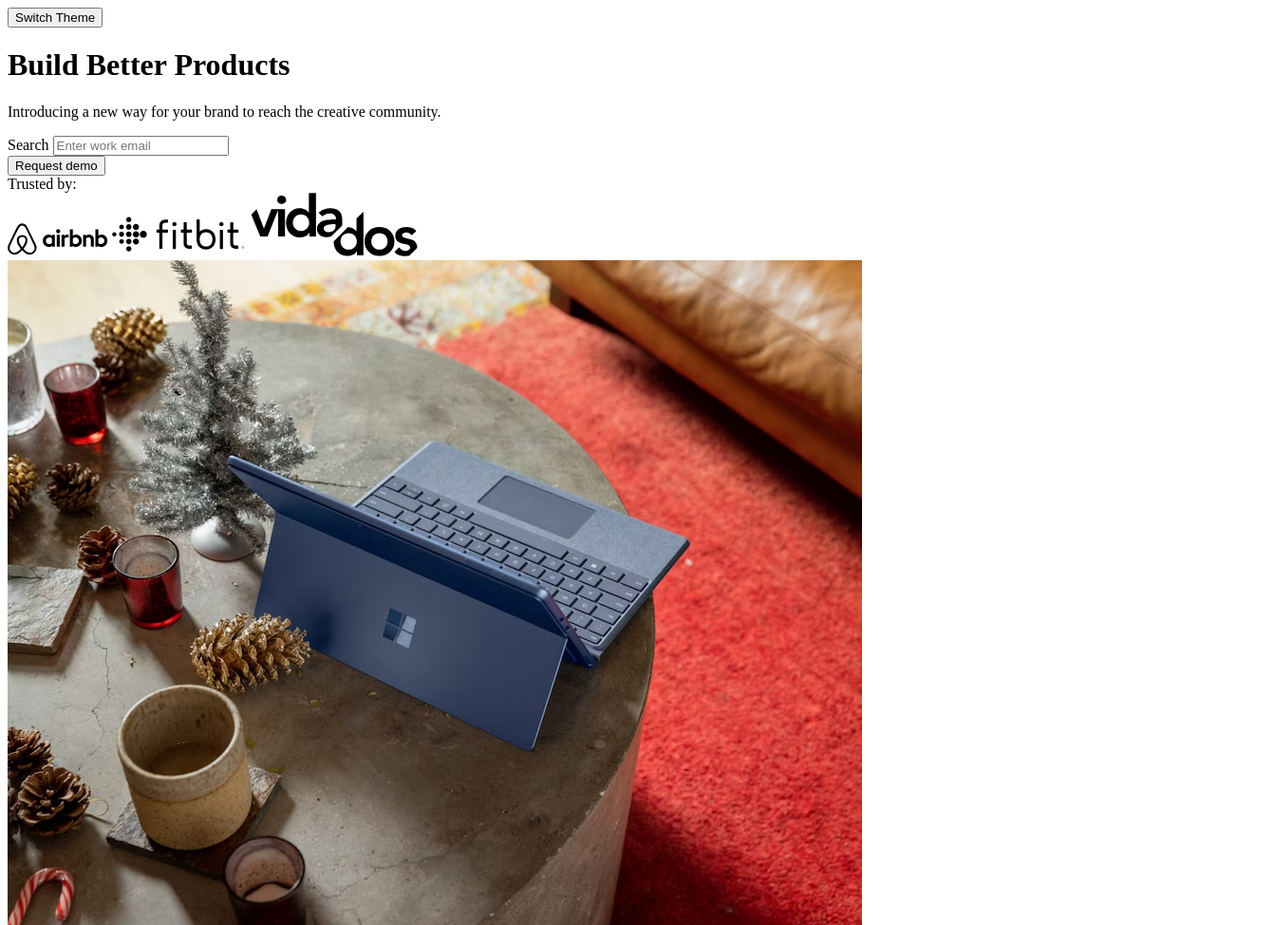
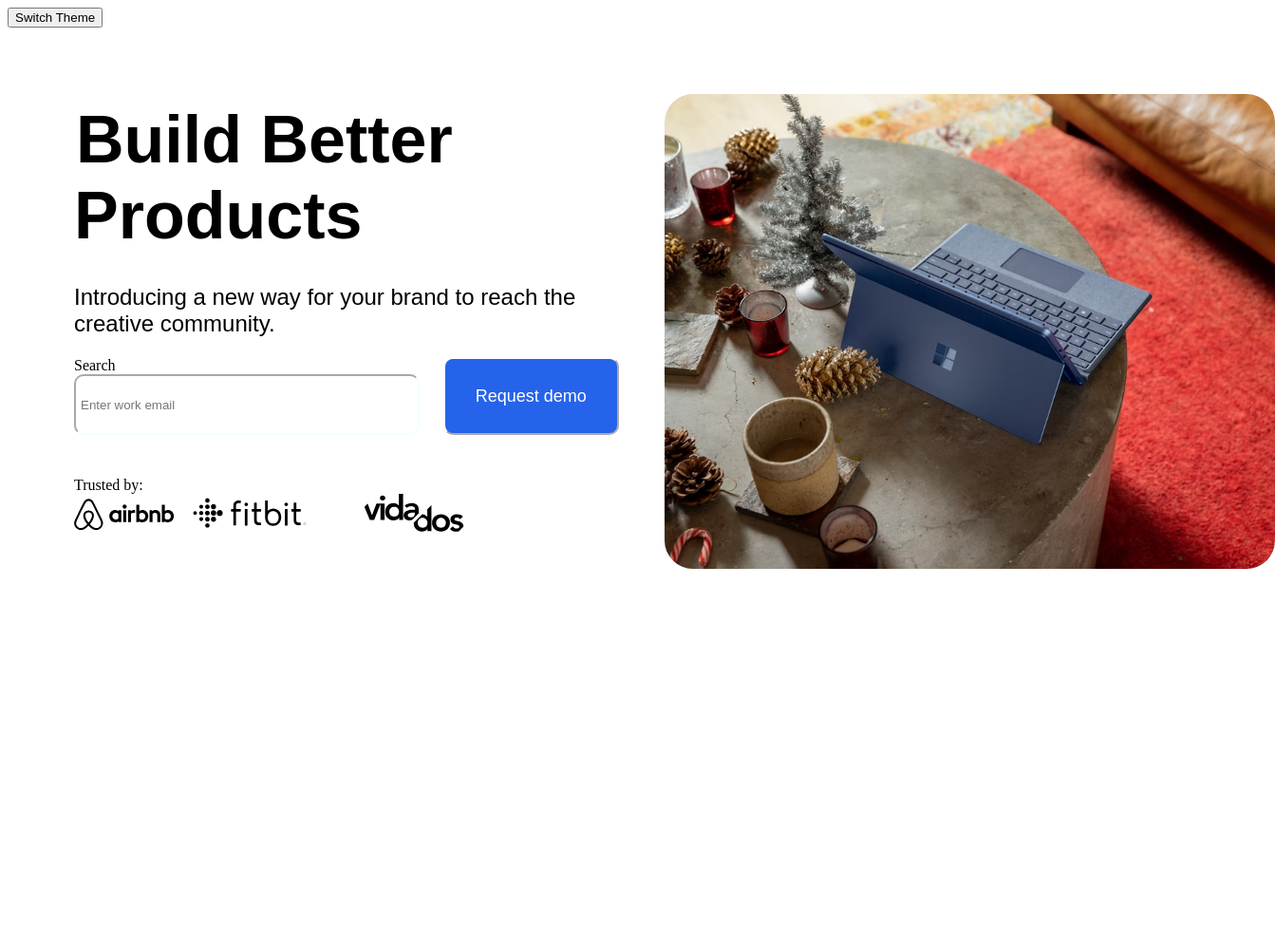
Before and after one commit to rambhardwajj/CSS, a website: page chai-aur-hero-section/challenge-2/index.html in a window 1280 px wide. Shown: the whole page at 95% size, 1343 px wide, since content can reach past the window. After the commit the page ends 899 px from the top, so only its background shows below. Drawn offline with Linux system fonts and the light colour scheme.

```diff
--- a/chai-aur-hero-section/challenge-2/styles.css
+++ b/chai-aur-hero-section/challenge-2/styles.css
@@ -12,54 +12,106 @@
 }
 
 body {
+  height: 100vh;
 }
 
 .hero {
+  height: 100vh;
 }
 
 .hero-grid {
+  margin: 70px;
+  display: grid;
+  grid-template-columns: repeat(2, 1fr);
+  gap: 10px;
+  height: 500px;
+}
+
+.content-col {
+  display: grid;
+  grid-template-rows: 35% 20% 25% 20%;
+  align-items: center;
 }
 
 .content-col h1 {
+  text-indent: 2px;
+  font-family: Arial, Helvetica, sans-serif;
+  font-weight: bold;
+  grid-row: 1/2;
+  font-size: 70px;
+  text-align: left;
 }
 
 .content-col p {
+  font-family: Arial, Helvetica, sans-serif;
+  grid-row: 2/3;
+  align-self: flex-start;
+  text-align: left;
+  font-size: x-large;
 }
 
 .cta-group {
+  align-self: flex-start;
+  grid-row: 3/4;
+  display: flex;
 }
 
 .sr-only {
 }
 
 .input-wrapper {
+  grid-row: 3/4;
+  align-self: flex-end;
 }
 
 input[type='text'] {
+  height: 50px;
+  border-radius: 10px;
+  width: 350px;
+  border-color: azure;
+  margin-right: 10px;
+  padding: 5px;
 }
 
 .demo-button {
+  border-radius: 10px;
+  font-size: large;
+  color: white;
+  border-color: white;
+  background-color: #2563eb;
+  padding: 5px;
+  width: 200px;
 }
 
 .demo-button:hover {
+  cursor: pointer;
 }
 
 .brands-section {
+  padding-right: 5px;
+  grid-row: 4/5;
+
+  align-self: flex-start;
 }
 
 .trusted-by {
 }
 
 .brand-logos {
+  height: 10px;
 }
 
 .brand-logo {
+  margin-left: 5px;
+  height: 40px;
 }
 
 .image-col {
 }
 
 .hero-image {
+  height: 500px;
+  border-radius: 30px;
 }
 
 @media (min-width: 640px) {
--- /dev/null
+++ b/pricing-table-1/challenge.css
@@ -0,0 +1,123 @@
+/* Challenge CSS */
+
+* {
+    margin: 0;
+    padding: 0;
+    box-sizing: border-box;
+  }
+
+  body {
+    font-family: Arial, sans-serif;
+    line-height: 1.6;
+    background-color: #f5f5f5;
+  }
+
+  .container {
+    /* Add your styles here */
+  }
+
+  h1 {
+    /* Add your styles here */
+    display : flex;
+    justify-content: center;
+    align-items: center;
+    margin: 20px 40px;
+    font-size: xx-large;
+  }
+
+  .pricing-heading {
+    /* Add your styles here */
+    font-family: Arial, Helvetica, sans-serif;
+    color: rgb(55, 52, 52);
+  }
+
+  .pricing-container {
+    /* Add your styles here */
+    display: flex;
+    justify-content: center;
+    align-items: center;
+  }
+
+  .pricing-card {
+    /* Add your styles here */
+    display: flex;
+    flex-direction: column;
+    justify-content: center;
+    align-items: center;
+    text-align: center;
+    padding : 30px 20px;
+    margin: 20px 20px;
+    border-radius: 8px;
+    width: 20%;
+    background-color: #ffffff;
+    box-shadow:  0 4px 8px 0 rgba(0, 0, 0, 0.1), 0 6px 20px 0 rgba(0, 0, 0, 0.1);
+  }
+
+  .pricing-card:hover {
+    /* Add your styles here */
+
+  }
+
+  .pricing-card.popular {
+    /* Add your styles here */
+    display: flex;
+    flex-direction: column;
+    justify-content: center;
+    align-items: center;
+    text-align: center;
+    border: 2px solid rgb(255, 111, 0);
+    position: relative;
+  }
+
+  .popular-badge {
+    /* Add your styles here */
+    background-color: rgb(255, 111, 0);
+    color: #ffffff;
+    border-radius: 20px;
+    font-size: small;
+    width: 90px;
+    padding: 8px 0;
+    position: absolute;
+    top: -20px;
+  }
+
+  .price {
+    /* Add your styles here */
+    font-size: xx-large;
+    font-family: Arial, Helvetica, sans-serif;
+    color: rgb(31, 31, 31);
+    font-weight: bold;
+    margin: 8px 0;
+  }
+
+  .period {
+    /* Add your styles here */
+    font-size: 12px;
+    color: rgb(128, 128, 128);
+    margin: 8px 0;
+  }
+
+  .features {
+    /* Add your styles here */
+    margin: 10px 2px;
+    color: rgb(47, 47, 47);
+    font-size: small;
+  }
+
+  .features li {
+    /* Add your styles here */
+    margin: 12px 12px;
+  }
+
+  .subscribe-btn {
+    /* Add your styles here */
+    padding: 10px 20px;
+    background-color: rgb(255, 140, 51);
+    border: none;
+    border-radius: 20px;
+    margin-top: 30px;
+  }
+
+  .subscribe-btn:hover {
+    /* Add your styles here */
+  }
```
Also changed, not shown: pricing-table-1/index.html (added, +71 -0 lines), pricing-table-1/assets/chaicodelogo.png (added).
